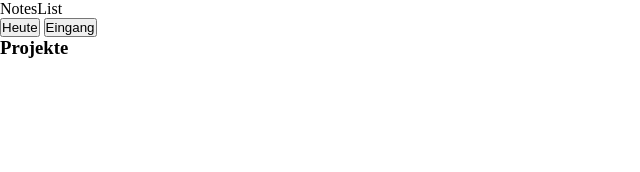
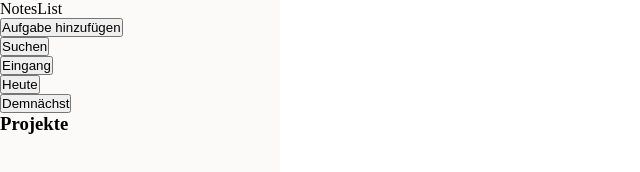
Before and after one commit to HenryWolfDev/NotesList, a website built with Vite: page index.html in a window 1280 px wide. Shown: the whole page, without its empty margins (0-640 px from the left). Built offline with nearby package versions, Linux system fonts and the light colour scheme.

Commit message:
feat(sidebar): add first layout structure

```diff
--- a/src/main.ts
+++ b/src/main.ts
@@ -5,10 +5,13 @@
 
   main!.innerHTML = `
    <aside class="sidebar">
-      <div class="sidebar__header">NotesList</div>
-      <nav class="sidebar__nav">
-        <button id="nav-today">Heute</button>
-        <button id="nav-inbox">Eingang</button>
+      <div class="sidebar_header">NotesList</div>
+      <nav class="sidebar_nav">
+      <button id="nav-today">Aufgabe hinzufügen</button>
+      <button id="nav-today">Suchen</button>
+      <button id="nav-inbox">Eingang</button>
+      <button id="nav-today">Heute</button>
+      <button id="nav-today">Demnächst</button>
       </nav>
       <div class="sidebar__projects">
         <h3>Projekte</h3>
--- a/src/style.scss
+++ b/src/style.scss
@@ -1,5 +1,6 @@
 @use 'styles/variables/colors';
 @use 'styles/layout/layout';
+@use 'styles/components/sidebar';
 
 * {
   padding: 0;
--- /dev/null
+++ b/src/styles/components/_sidebar.scss
@@ -0,0 +1,11 @@
+@use '/src/styles/variables/colors' as *;
+.sidebar {
+  background-color: $sidebar-color;
+
+  .sidebar_nav {
+    display: flex;
+    flex-direction: column;
+    justify-content: flex-start;
+    align-items: flex-start;
+  }
+}
```
Also changed, not shown: TODO.md (+4 -6 lines).
